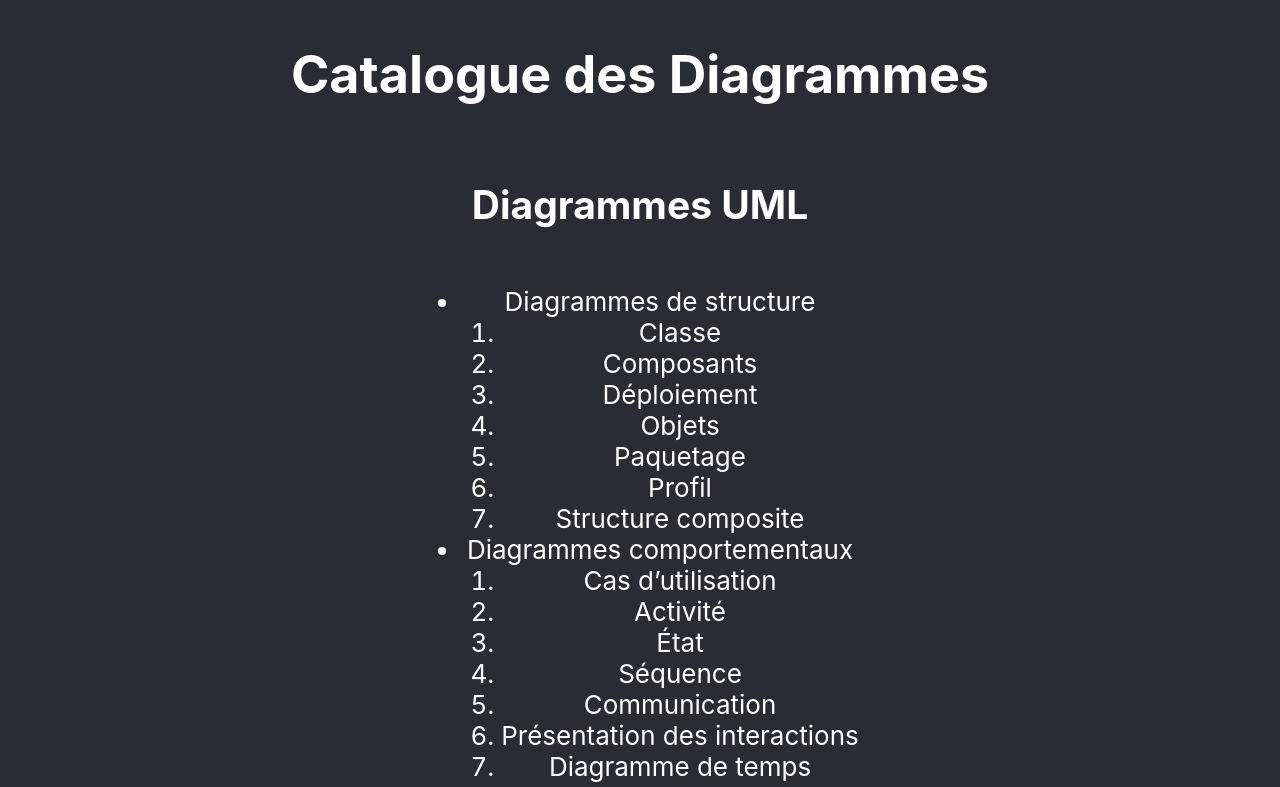
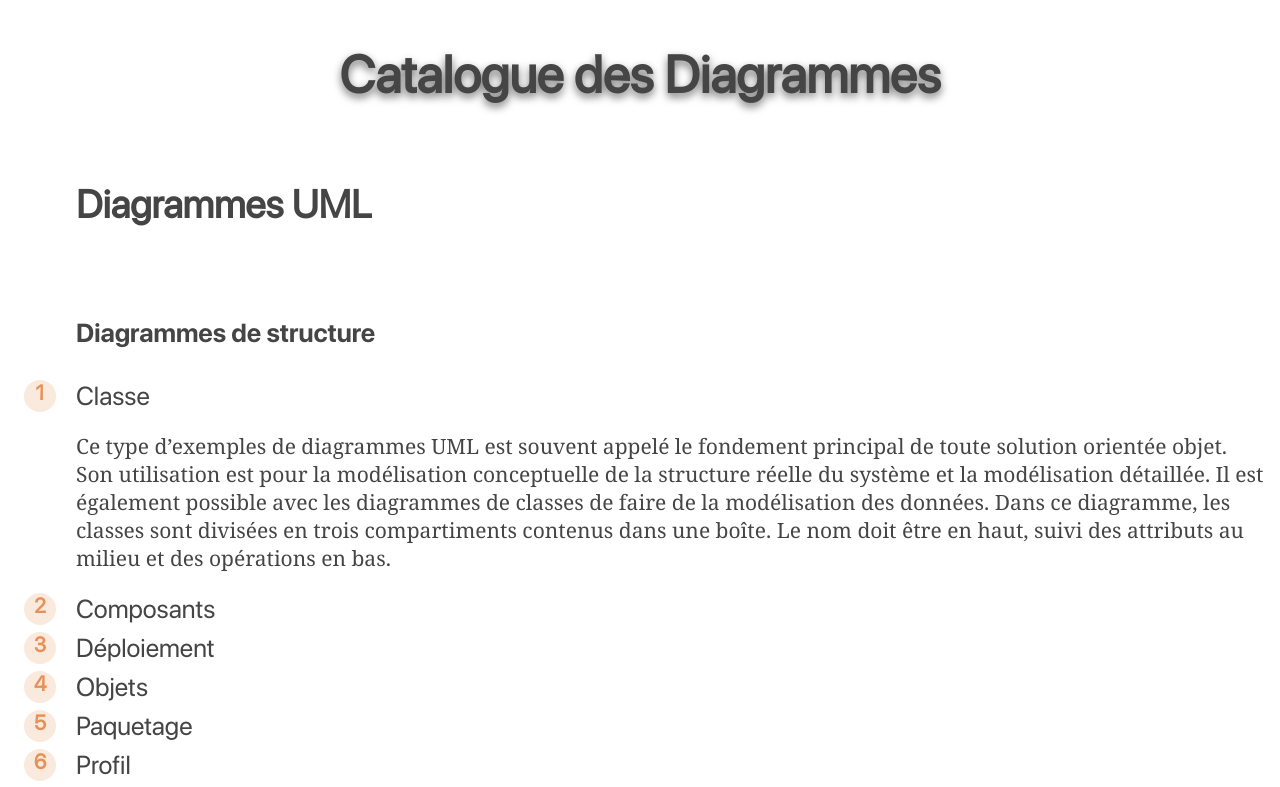
Before and after one commit to 2023-cda-alt-devops-p3/catalog-nt, a React (Create React App) app: page / in a window 1280 px wide. Shown: the top 787 px of the page. Built offline with nearby package versions, Linux system fonts and the light colour scheme.

Commit message:
style: :lipstick: base css styling added

```diff
--- a/src/App.js
+++ b/src/App.js
@@ -7,9 +7,11 @@ function App() {
       <body>
         <h2>Diagrammes UML</h2>
         <ul>
-          <li>Diagrammes de structure</li>
+          <li className="Section">Diagrammes de structure</li>
           <ol>
             <li>Classe</li>
+            <p>Ce type d’exemples de diagrammes UML est souvent appelé le fondement principal de toute solution orientée objet. Son utilisation est pour la modélisation conceptuelle de la structure réelle du système et la modélisation détaillée. Il est également possible avec les diagrammes de classes de faire de la modélisation des données.
+Dans ce diagramme, les classes sont divisées en trois compartiments contenus dans une boîte. Le nom doit être en haut, suivi des attributs au milieu et des opérations en bas.</p>
             <li>Composants</li>
             <li>Déploiement</li>
             <li>Objets</li>
@@ -17,7 +19,7 @@ function App() {
             <li>Profil</li>
             <li>Structure composite</li>
           </ol>
-          <li>Diagrammes comportementaux</li>
+          <li className="Section">Diagrammes comportementaux</li>
           <ol>
             <li>Cas d’utilisation</li>
             <li>Activité</li>
@@ -30,27 +32,27 @@ function App() {
         </ul>
         <h2>Diagrammes MERISE</h2>
         <ul>
-          <li>Niveau conceptuel</li>
+          <li className="Section">Niveau conceptuel</li>
           <ol>
             <li>Modèle Conceptuel des Données (MCD)</li>
             <li>Modèle Conceptuel de Traitements (MCT)</li>
           </ol>
-          <li>Niveau organisationnel</li>
+          <li className="Section">Niveau organisationnel</li>
           <ol>
             <li>Modèle Organisationnel des Données (MLD)</li>
             <li>Modèle Organisationnel de Traitements (MLT)</li>
           </ol>
-          <li>Niveau logique</li>
+          <li className="Section">Niveau logique</li>
           <ol>
             <li>Modèle Logique des Données (MLD)</li>
             <li>Modèle Logique de Traitements (MLT)</li>
           </ol>
-          <li>Niveau physique</li>
+          <li className="Section">Niveau physique</li>
           <ol>
             <li>Modèle Physique des Données (MPD)</li>
             <li>Modèle Physique de Traitements (MPT)</li>
           </ol>
-          <li>Autres modèles</li>
+          <li className="Section">Autres modèles</li>
           <ol>
             <li>Modèle des Flux (MF)</li>
             <li>Modèle des États (ME)</li>
--- a/src/index.css
+++ b/src/index.css
@@ -1,36 +1,93 @@
+@font-face {
+	font-family: 'SF Pro Dislay Regular';
+	src: url("SFPRODISPLAYREGULAR.OTF") format("opentype");
+}
+@font-face {
+  font-family: 'SF Pro Dislay Bold';
+  src: url("SFPRODISPLAYBOLD.OTF") format("opentype");
+}
+
 body {
-  font-family: -apple-system, BlinkMacSystemFont, 'Segoe UI', 'Roboto', 'Oxygen',
-    'Ubuntu', 'Cantarell', 'Fira Sans', 'Droid Sans', 'Helvetica Neue',
-    sans-serif;
+  font-family: 'SF Pro Dislay Regular';
   -webkit-font-smoothing: antialiased;
   -moz-osx-font-smoothing: grayscale;
-  background-color: #282c34;
+  background-color: #ffffff;
   min-height: 90vh;
   display: flex;
   flex-direction: column;
-  align-items: center;
+  align-items: left;
   font-size: calc(10px + 2vmin);
-  color: white;
-}
-
-code {
-  font-family: source-code-pro, Menlo, Monaco, Consolas, 'Courier New',
-    monospace;
+  color: #454545;
 }
 
 .App {
-  text-align: center;
+  text-align: left;
 }
 
 .App-header {
-  background-color: #282c34;
+  background-color: #ffffff;
   min-height: 10vh;
   display: flex;
   flex-direction: column;
   align-items: center;
   justify-content: center;
   font-size: calc(10px + 2vmin);
-  color: white;
+  color: #454545
+}
+
+.Section {
+  font-family: 'SF Pro Dislay Bold';
+}
+
+h1 {
+  filter: drop-shadow(0 4px 4px #454545be);
+}
+
+h2 {
+  padding-left: 60px;
+}
+
+ul {
+  list-style: none;
+  padding-left: 60px;
+}
+
+ul li {
+  margin: 2rem 0 2rem 0;
+  position: relative;
+}
+
+ol {
+  counter-reset: custom-counter;
+  list-style: none;
+  padding-left: 0px;
+}
+
+ol li {
+  margin: 0 0 0.5rem 0;
+  counter-increment: custom-counter;
+  position: relative;
+}
+
+ol li::before {
+  content: counter(custom-counter);
+  color: #E79057;
+  font-size: calc(5px + 2vmin);
+  font-weight: bold;
+  position: absolute;
+  --size: 32px;
+  left: calc(-1 * var(--size) - 20px);
+  width: var(--size);
+  height: var(--size);
+  background: #e7915734;
+  border-radius: 50%;
+  text-align:center;
+}
+
+p {
+  font-size: calc(5px + 2vmin);
+  font-family:Cambria, Cochin, Georgia, Times, 'Times New Roman', serif;
+  font-weight: 100;
 }
 
 .App-link {
```
Also changed, not shown: src/SFPRODISPLAYBOLD.OTF (added), src/SFPRODISPLAYREGULAR.OTF (added).
